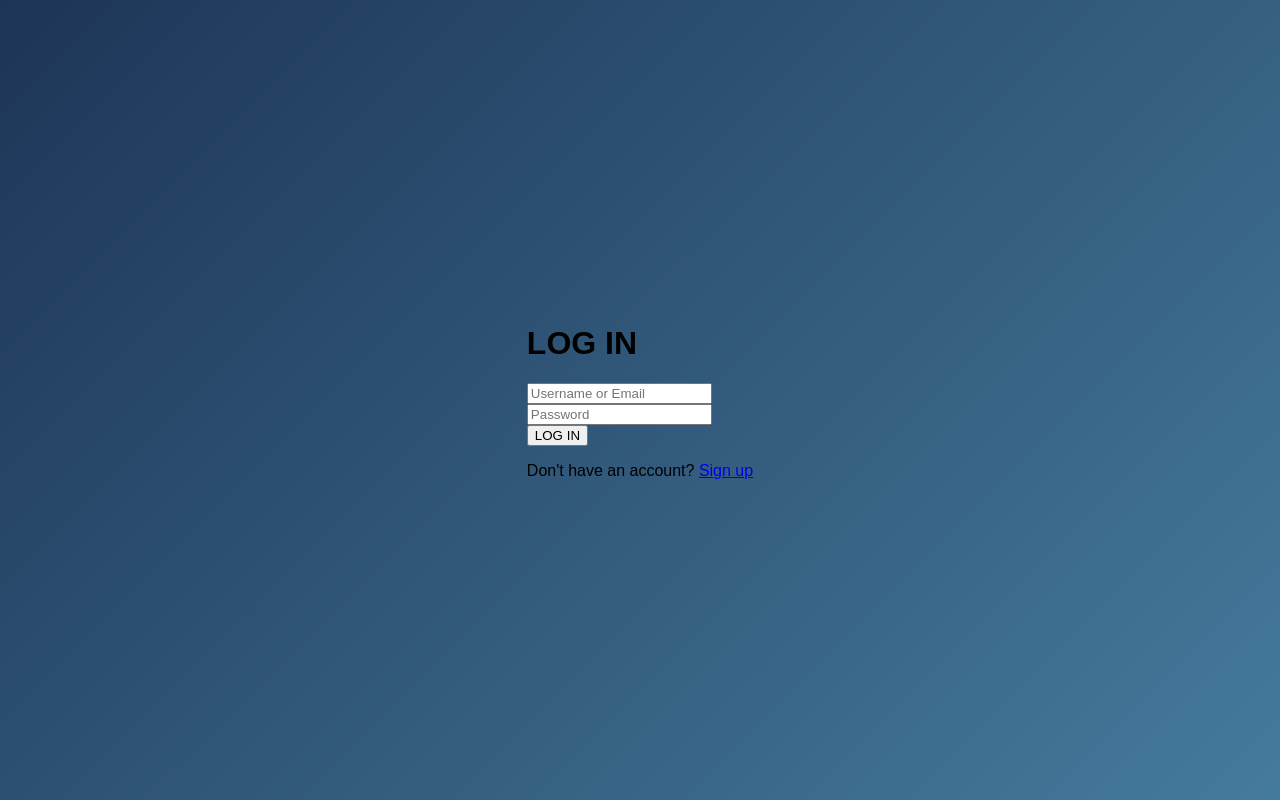
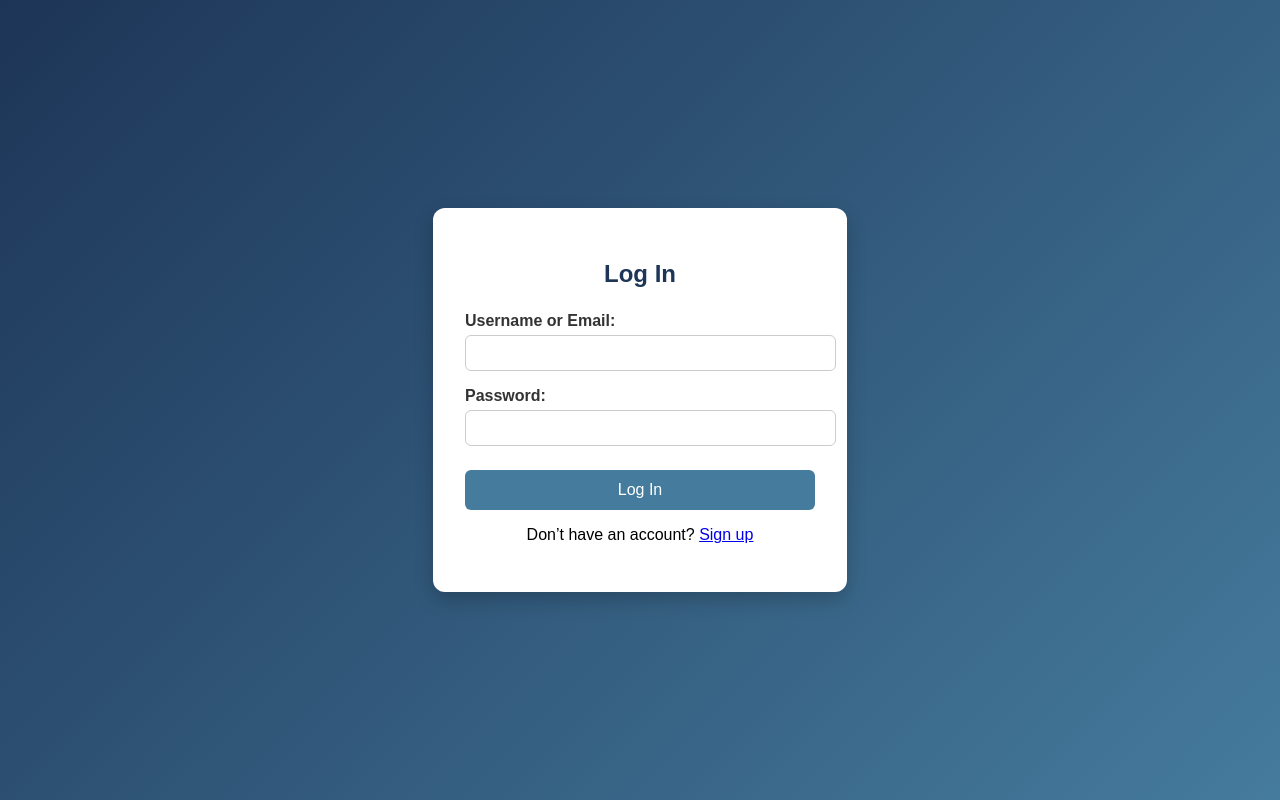
Before and after one commit to KashyapHegdeKota/django-viking-roots, a Django app: page /form/login/ in a window 1280 px wide. Run offline with Django 4.2, Linux system fonts and the light colour scheme.

Commit message:
Update login.html

```diff
--- a/form/templates/form/login.html
+++ b/form/templates/form/login.html
@@ -1,27 +1,31 @@
 {% load static %}
 <!DOCTYPE html>
-<html lang="en">
+<html>
 <head>
-    <meta charset="UTF-8">
-    <meta name="viewport" content="width=device-width, initial-scale=1.0">
     <title>Login</title>
     <link rel="stylesheet" href="{% static 'form/style.css' %}">
 </head>
 <body>
-    <div class="auth-container">
-        <div class="logo"></div> <h1>LOG IN</h1>
-        <form action="#" method="post">
-            <div class="form-group">
-                <input type="text" id="username" name="username" placeholder="Username or Email" required>
-            </div>
-            <div class="form-group">
-                <input type="password" id="password" name="password" placeholder="Password" required>
-            </div>
-            <button type="submit">LOG IN</button>
+    <div class="container">
+        <h2>Log In</h2>
+        <form method="POST">
+            {% csrf_token %}
+            <label>Username or Email:</label>
+            <input type="text" name="username" required><br>
+
+            <label>Password:</label>
+            <input type="password" name="password" required><br>
+
+            <button type="submit">Log In</button>
         </form>
-        <p class="auth-link">
-            Don't have an account? <a href="{% url 'register' %}">Sign up</a>
+
+        <p>Don’t have an account?
+            <a href="{% url 'register' %}">Sign up</a>
         </p>
+
+        {% for message in messages %}
+            <p class="error">{{ message }}</p>
+        {% endfor %}
     </div>
 </body>
 </html>
```
